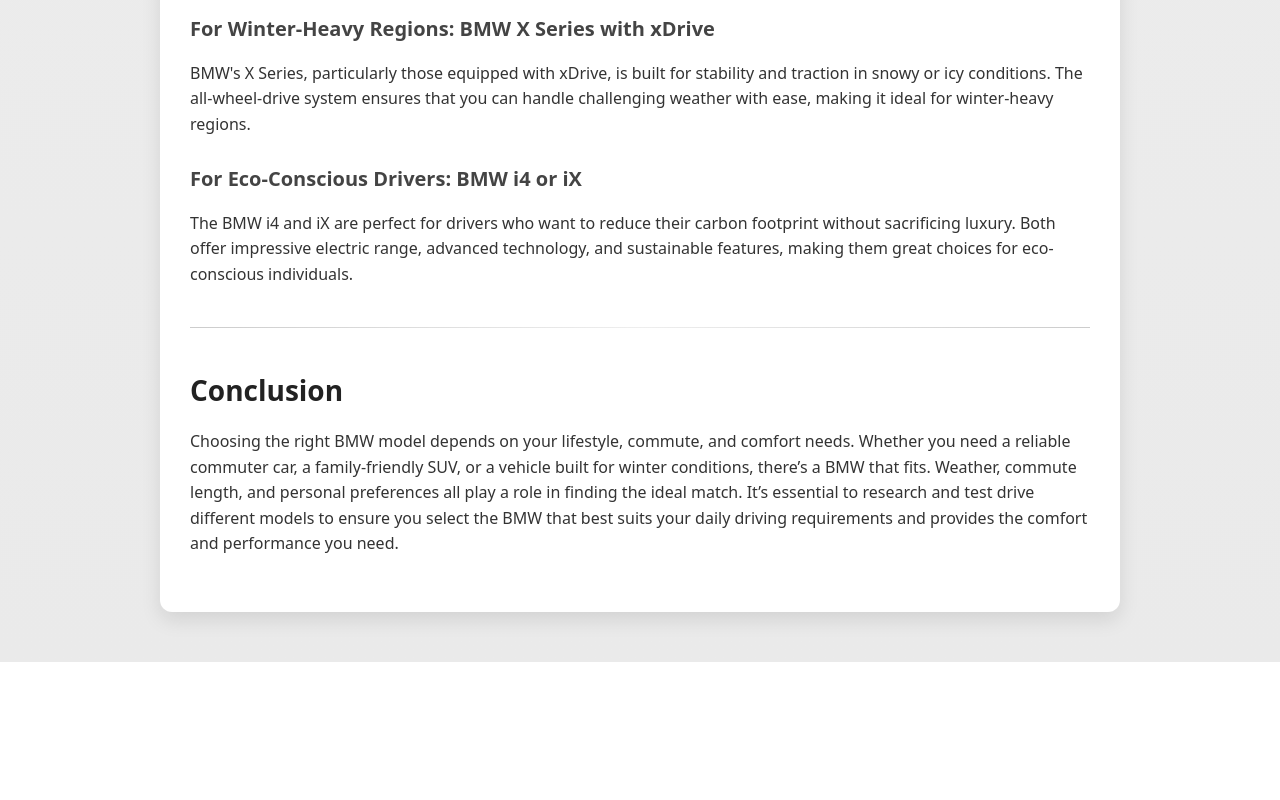
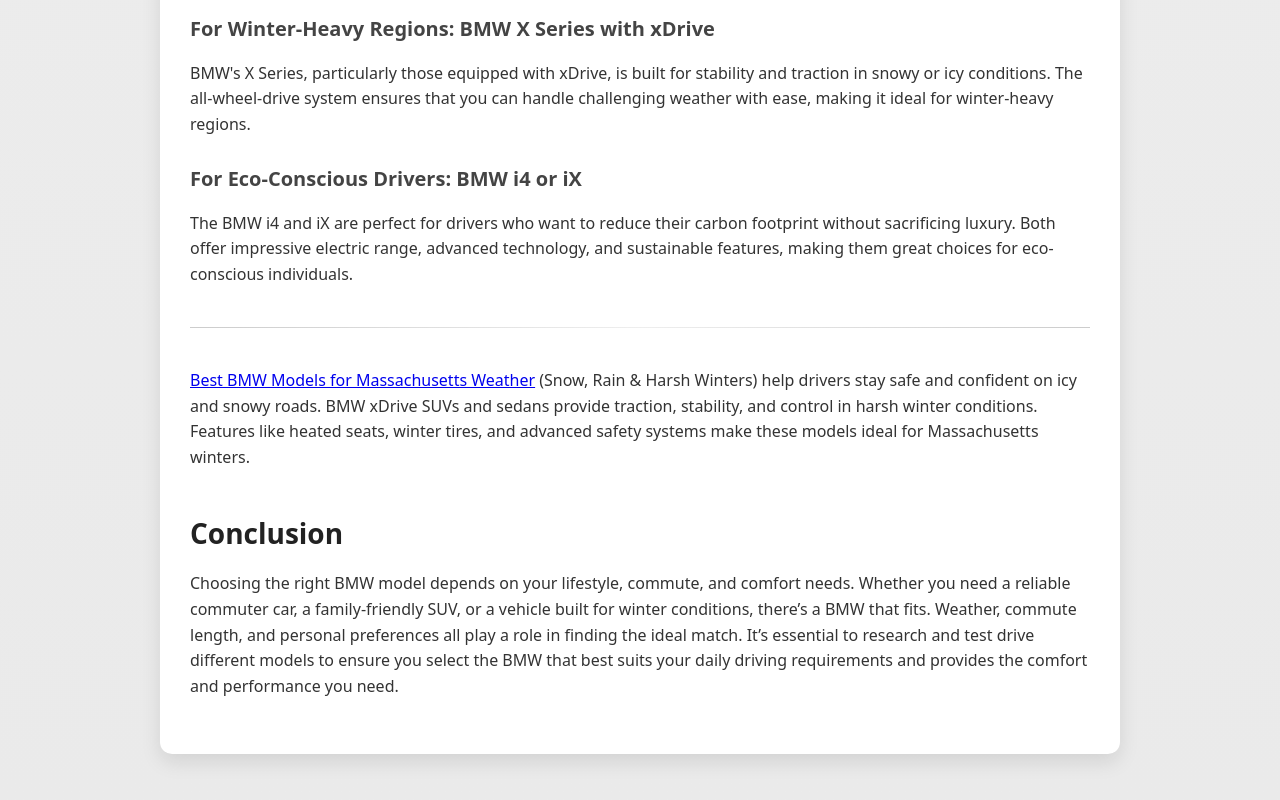
Before and after one commit to devorbit3/bmwdealers, a plain HTML site: page index.html in a window 1280 px wide. Shown: the part 4075-4875 px from the top of the page. Before the commit the page ends 4737 px from the top, so only its background shows below. Drawn offline with Linux system fonts and the light colour scheme.

Commit message:
Update index.html

```diff
--- a/index.html
+++ b/index.html
@@ -154,7 +154,7 @@
   <p>The BMW i4 and iX are perfect for drivers who want to reduce their carbon footprint without sacrificing luxury. Both offer impressive electric range, advanced technology, and sustainable features, making them great choices for eco-conscious individuals.</p>
 
   <hr>
-
+<p><a href="https://bmwdealers.michealkean90.workers.dev/">Best BMW Models for Massachusetts Weather</a> (Snow, Rain & Harsh Winters) help drivers stay safe and confident on icy and snowy roads. BMW xDrive SUVs and sedans provide traction, stability, and control in harsh winter conditions. Features like heated seats, winter tires, and advanced safety systems make these models ideal for Massachusetts winters.</p>
   <h2>Conclusion</h2>
   <p>Choosing the right BMW model depends on your lifestyle, commute, and comfort needs. Whether you need a reliable commuter car, a family-friendly SUV, or a vehicle built for winter conditions, there’s a BMW that fits. Weather, commute length, and personal preferences all play a role in finding the ideal match. It’s essential to research and test drive different models to ensure you select the BMW that best suits your daily driving requirements and provides the comfort and performance you need.</p>
 </div>
```
